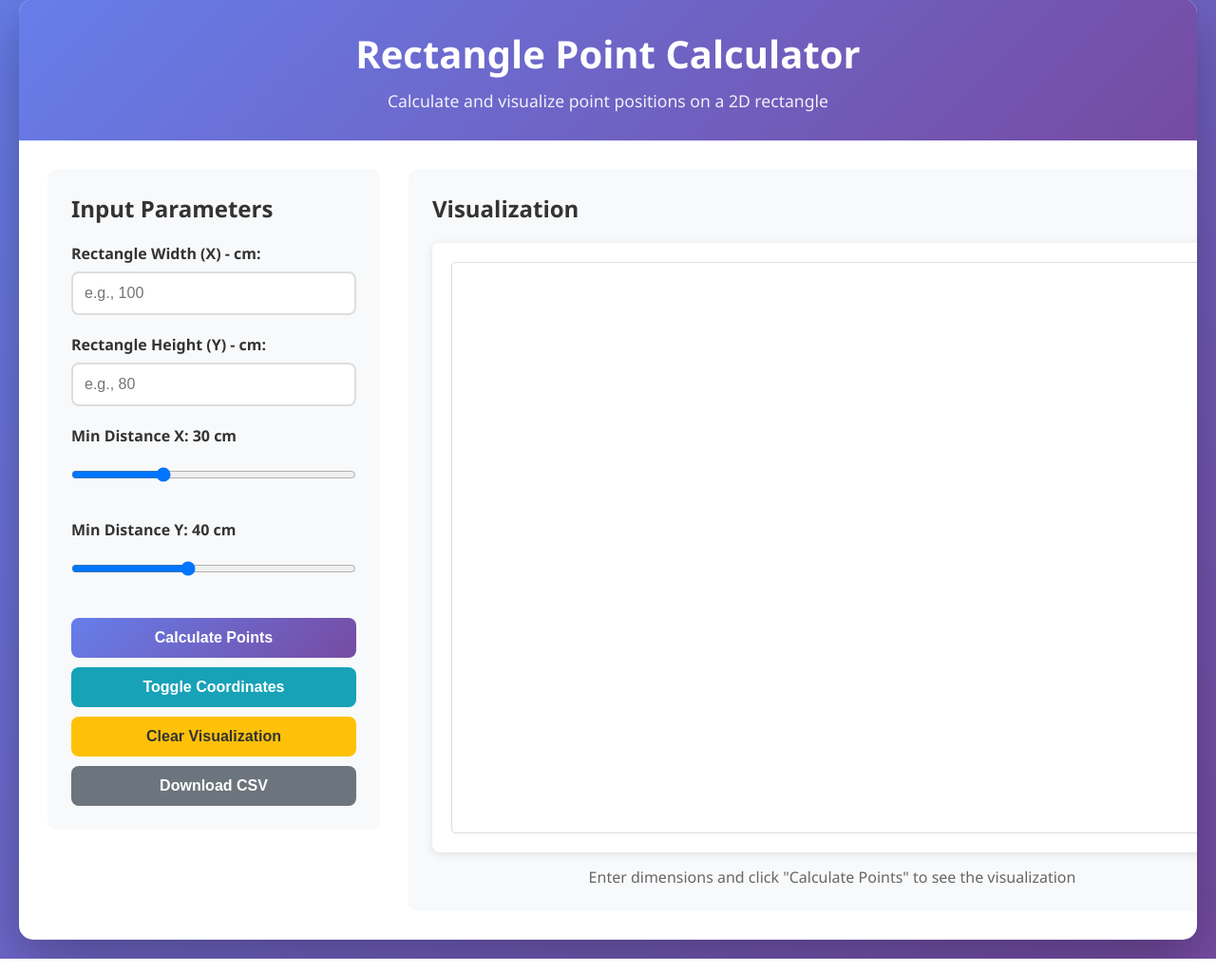
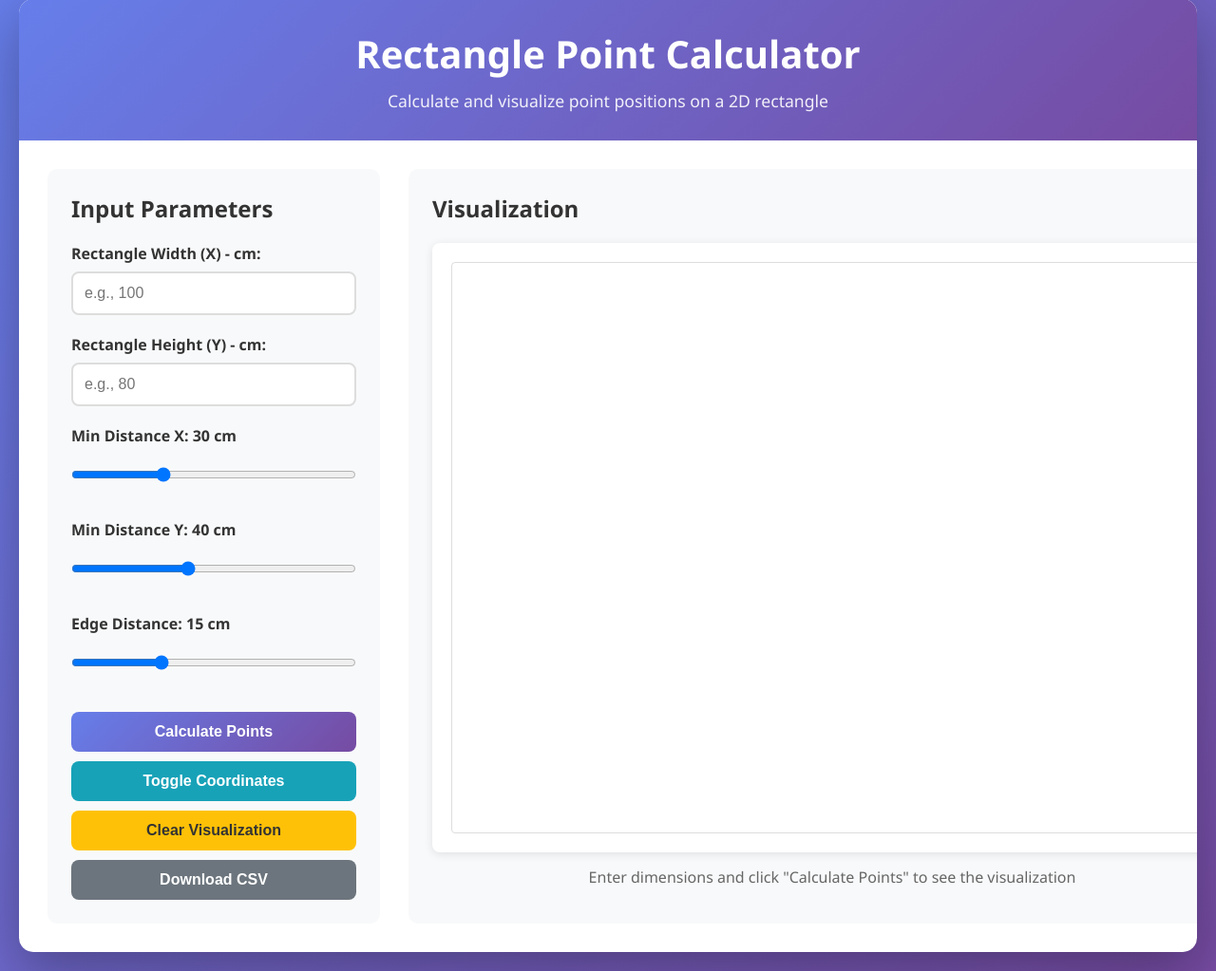
Before and after one commit to PierreExeter/capitons-matelas, a Flask app: page / in a window 1280 px wide. Shown: the part 21-1044 px from the top of the page at 95% size. Run offline with Flask 3, Linux system fonts and the light colour scheme.

Commit message:
added edge distance slider

```diff
--- a/app.py
+++ b/app.py
@@ -1,11 +1,12 @@
 from flask import Flask, render_template, request, jsonify, make_response
 import csv
+import math
 from io import StringIO
 
 app = Flask(__name__)
 
 
-def calculate_points(x, y, min_dist_x=30, min_dist_y=40):
+def calculate_points(x, y, min_dist_x=30, min_dist_y=40, edge_distance=15):
     """
     Calculate positions of points on a 2D rectangle with corner-based pattern.
 
@@ -14,22 +15,22 @@ def calculate_points(x, y, min_dist_x=30, min_dist_y=40):
         y: Height of rectangle in cm
         min_dist_x: Minimum distance between points along x-axis (default 30)
         min_dist_y: Minimum distance between points along y-axis (default 40)
+        edge_distance: Distance from rectangle edges for corner points (default 15)
 
     Returns:
         List of tuples containing (x_coord, y_coord) for each point
     """
-    import math
 
     points = []
 
     # Step 1: Place the 4 corner points
-    corner1 = (15, 15)
-    corner2 = (x - 15, 15)
-    corner3 = (15, y - 15)
-    corner4 = (x - 15, y - 15)
+    corner1 = (edge_distance, edge_distance)
+    corner2 = (x - edge_distance, edge_distance)
+    corner3 = (edge_distance, y - edge_distance)
+    corner4 = (x - edge_distance, y - edge_distance)
 
     # Step 2: Calculate horizontal spacing
-    dx_max = x - 30
+    dx_max = x - 2 * edge_distance
     nbx = math.floor(dx_max / min_dist_x)
 
     # Avoid division by zero
@@ -39,7 +40,7 @@ def calculate_points(x, y, min_dist_x=30, min_dist_y=40):
     dx = dx_max / nbx
 
     # Step 5: Calculate vertical spacing
-    dy_max = y - 30
+    dy_max = y - 2 * edge_distance
     nby = math.floor(dy_max / min_dist_y)
 
     # Avoid division by zero
@@ -48,49 +49,49 @@ def calculate_points(x, y, min_dist_x=30, min_dist_y=40):
 
     dy = dy_max / nby
 
-    # Step 3: Place points on the first row (y = 15) - EVEN ROW
-    points.append(corner1)  # (15, 15)
+    # Step 3: Place points on the first row (y = edge_distance) - EVEN ROW
+    points.append(corner1)  # (edge_distance, edge_distance)
     for i in range(1, nbx + 1):
-        x_pos = 15 + i * dx
-        if x_pos < x - 15:  # Don't duplicate corner2
-            points.append((round(x_pos, 2), 15))
-    points.append(corner2)  # (x-15, 15)
+        x_pos = edge_distance + i * dx
+        if x_pos < x - edge_distance:  # Don't duplicate corner2
+            points.append((round(x_pos, 2), edge_distance))
+    points.append(corner2)  # (x-edge_distance, edge_distance)
 
     # Step 6: Place points on intermediate rows (alternating even and odd/staggered rows)
-    current_y = 15 + 0.5 * dy
+    current_y = edge_distance + 0.5 * dy
     row_counter = 0
 
-    while current_y < y - 15:
+    while current_y < y - edge_distance:
         is_odd_row = (row_counter % 2 == 0)  # First iteration is odd row (staggered)
 
         if is_odd_row:
             # ODD ROW (staggered): Offset horizontally by 0.5*dx
             # No corner points on staggered rows
             for i in range(nbx + 1):
-                x_pos = 15 + (i + 0.5) * dx
-                if x_pos < x - 15:
+                x_pos = edge_distance + (i + 0.5) * dx
+                if x_pos < x - edge_distance:
                     points.append((round(x_pos, 2), round(current_y, 2)))
         else:
             # EVEN ROW (regular): Include corner points
-            points.append((15, round(current_y, 2)))
+            points.append((edge_distance, round(current_y, 2)))
 
             for i in range(1, nbx + 1):
-                x_pos = 15 + i * dx
-                if x_pos < x - 15:
+                x_pos = edge_distance + i * dx
+                if x_pos < x - edge_distance:
                     points.append((round(x_pos, 2), round(current_y, 2)))
 
-            points.append((x - 15, round(current_y, 2)))
+            points.append((x - edge_distance, round(current_y, 2)))
 
         current_y += 0.5 * dy
         row_counter += 1
 
-    # Step 4: Place points on the last row (y = y-15) - EVEN ROW
-    points.append(corner3)  # (15, y-15)
+    # Step 4: Place points on the last row (y = y-edge_distance) - EVEN ROW
+    points.append(corner3)  # (edge_distance, y-edge_distance)
     for i in range(1, nbx + 1):
-        x_pos = 15 + i * dx
-        if x_pos < x - 15:  # Don't duplicate corner4
-            points.append((round(x_pos, 2), round(y - 15, 2)))
-    points.append(corner4)  # (x-15, y-15)
+        x_pos = edge_distance + i * dx
+        if x_pos < x - edge_distance:  # Don't duplicate corner4
+            points.append((round(x_pos, 2), round(y - edge_distance, 2)))
+    points.append(corner4)  # (x-edge_distance, y-edge_distance)
 
     return points
 
@@ -110,14 +111,15 @@ def calculate():
         y = float(data['y'])
         min_dist_x = float(data.get('min_dist_x', 30))
         min_dist_y = float(data.get('min_dist_y', 40))
+        edge_distance = float(data.get('edge_distance', 15))
 
         # Validate inputs
         if x <= 0 or y <= 0:
             return jsonify({'error': 'All dimensions must be positive'}), 400
-        if min_dist_x <= 0 or min_dist_y <= 0:
-            return jsonify({'error': 'Minimum distances must be positive'}), 400
+        if min_dist_x <= 0 or min_dist_y <= 0 or edge_distance <= 0:
+            return jsonify({'error': 'All distances must be positive'}), 400
 
-        points = calculate_points(x, y, min_dist_x, min_dist_y)
+        points = calculate_points(x, y, min_dist_x, min_dist_y, edge_distance)
 
         return jsonify({
             'points': points,
@@ -137,8 +139,9 @@ def download_csv():
         y = float(data['y'])
         min_dist_x = float(data.get('min_dist_x', 30))
         min_dist_y = float(data.get('min_dist_y', 40))
+        edge_distance = float(data.get('edge_distance', 15))
 
-        points = calculate_points(x, y, min_dist_x, min_dist_y)
+        points = calculate_points(x, y, min_dist_x, min_dist_y, edge_distance)
 
         # Create CSV in memory
         output = StringIO()
--- a/templates/index.html
+++ b/templates/index.html
@@ -239,6 +239,11 @@
                         <input type="range" id="min_dist_y" min="1" max="100" value="40" step="1">
                     </div>
 
+                    <div class="form-group">
+                        <label for="edge_distance">Edge Distance: <span id="edge_distance_value">15</span> cm</label>
+                        <input type="range" id="edge_distance" min="1" max="50" value="15" step="1">
+                    </div>
+
                     <div class="button-group">
                         <button type="submit" class="btn-primary">Calculate Points</button>
                         <button type="button" id="toggleCoords" class="btn-info">Toggle Coordinates</button>
@@ -282,6 +287,8 @@
         const minDistYSlider = document.getElementById('min_dist_y');
         const minDistXValue = document.getElementById('min_dist_x_value');
         const minDistYValue = document.getElementById('min_dist_y_value');
+        const edgeDistanceSlider = document.getElementById('edge_distance');
+        const edgeDistanceValue = document.getElementById('edge_distance_value');
 
         form.addEventListener('submit', async (e) => {
             e.preventDefault();
@@ -290,6 +297,7 @@
             const y = parseFloat(document.getElementById('y').value);
             const min_dist_x = parseFloat(minDistXSlider.value);
             const min_dist_y = parseFloat(minDistYSlider.value);
+            const edge_distance = parseFloat(edgeDistanceSlider.value);
 
             try {
                 const response = await fetch('/calculate', {
@@ -297,7 +305,7 @@
                     headers: {
                         'Content-Type': 'application/json',
                     },
-                    body: JSON.stringify({ x, y, min_dist_x, min_dist_y }),
+                    body: JSON.stringify({ x, y, min_dist_x, min_dist_y, edge_distance }),
                 });
 
                 const data = await response.json();
@@ -332,7 +340,8 @@
                     x: currentData.x,
                     y: currentData.y,
                     min_dist_x: minDistXSlider.value,
-                    min_dist_y: minDistYSlider.value
+                    min_dist_y: minDistYSlider.value,
+                    edge_distance: edgeDistanceSlider.value
                 }),
                 });
 
@@ -476,6 +485,10 @@
             minDistYValue.textContent = minDistYSlider.value;
         });
 
+        edgeDistanceSlider.addEventListener('input', () => {
+            edgeDistanceValue.textContent = edgeDistanceSlider.value;
+        });
+
         function showError(message) {
             errorMessage.textContent = message;
             errorMessage.style.display = 'block';
```
